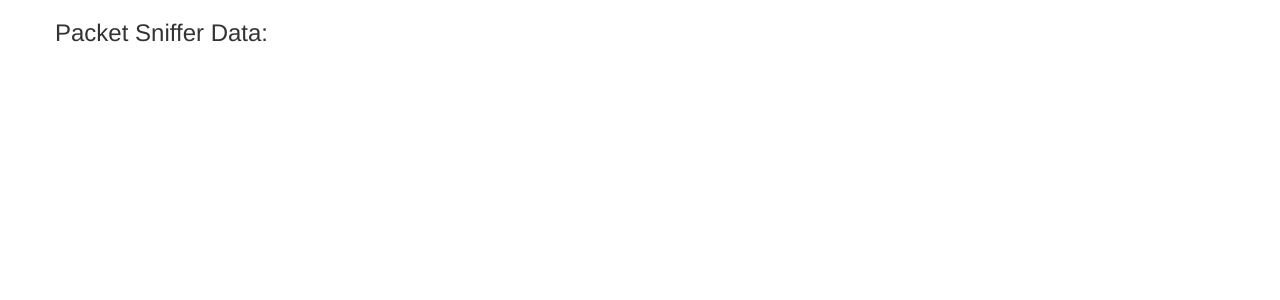
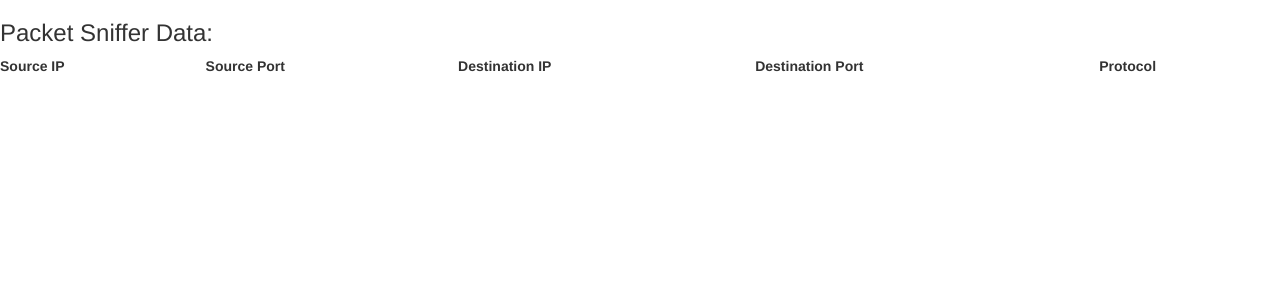
Before and after one commit to beastmodeswag/FYP-IDS, a Flask app: page / in a window 1280 px wide. Shown: the top 300 px of the page. Run offline with Flask 2, Linux system fonts and the light colour scheme; lists and menus that the app fills with data are empty; some libraries are stand-ins or nearby versions.

Commit message:
Update index.html

```diff
--- a/templates/index.html
+++ b/templates/index.html
@@ -8,14 +8,15 @@
     <link rel="stylesheet" href="//maxcdn.bootstrapcdn.com/bootstrap/3.3.7/css/bootstrap.min.css">
 </head>
 <body>
-<div class="container" id="content">
-    <div class="row">
-        <h3>Packet Sniffer Data:</h3>
-         <div id="log">
-        </div> <!-- /#log -->
-    </div>
-</div>
-
-
+	<h3>Packet Sniffer Data:</h3>
+	<table id='dataTable' style="width:100%">
+		<tr>
+			<th>Source IP</th>
+			<th>Source Port</th>
+			<th>Destination IP</th>
+			<th>Destination Port</th>
+			<th>Protocol</th>
+		</tr>
+	</table>
 </body>
 </html>
```
